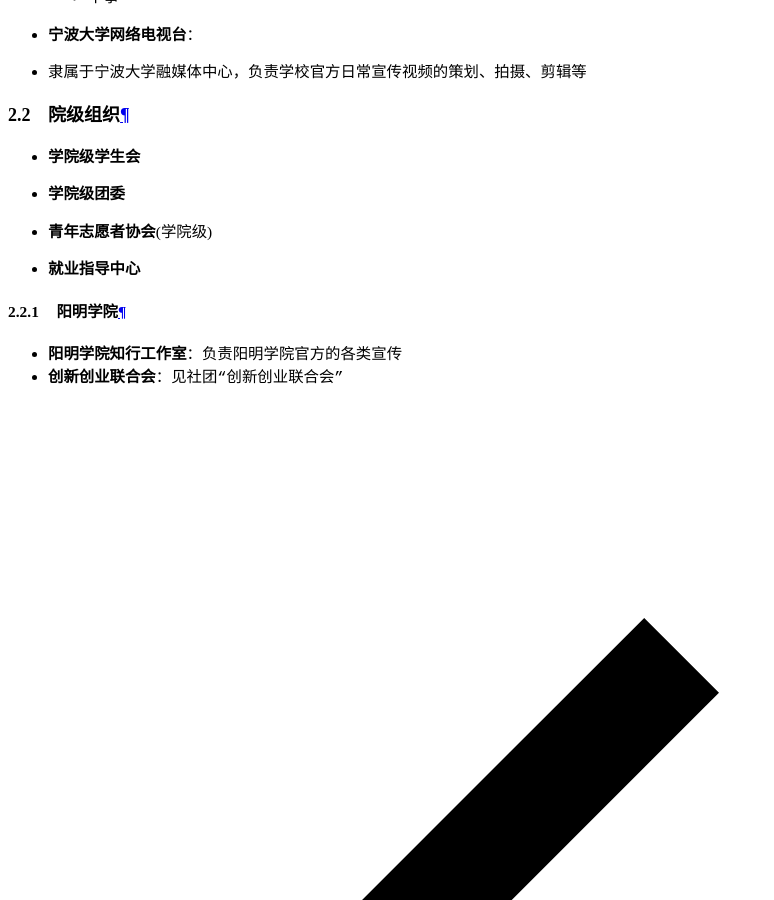
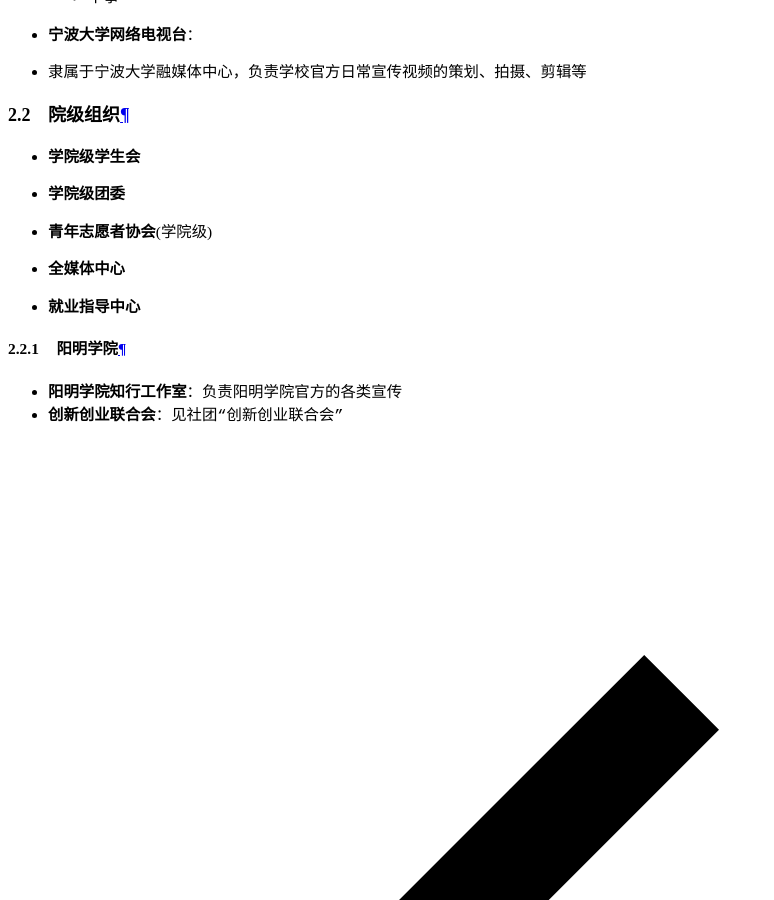
Before and after one commit to NBUComputerRepairClub/nbu-icicles, an MkDocs documentation site: the page built from docs/简介/百科.md, in a window 1280 px wide and 900 px high, scrolled down 19864 px. Shown: the whole window, without its empty margins (0-774 px from the left). Built offline with MkDocs 1.6.1 and Material for MkDocs 9.7.7, drawn with Linux system fonts in a browser that asks for light colours; comment, search, counter and statistics services are not loaded.

Commit message:
docs：补上全媒体中心作为学院级组织

```diff
--- a/docs/简介/百科.md
+++ b/docs/简介/百科.md
@@ -75,6 +75,8 @@
 
 - **青年志愿者协会**(学院级)
 
+- **全媒体中心**
+
 - **就业指导中心**
 
 #### 阳明学院
```
